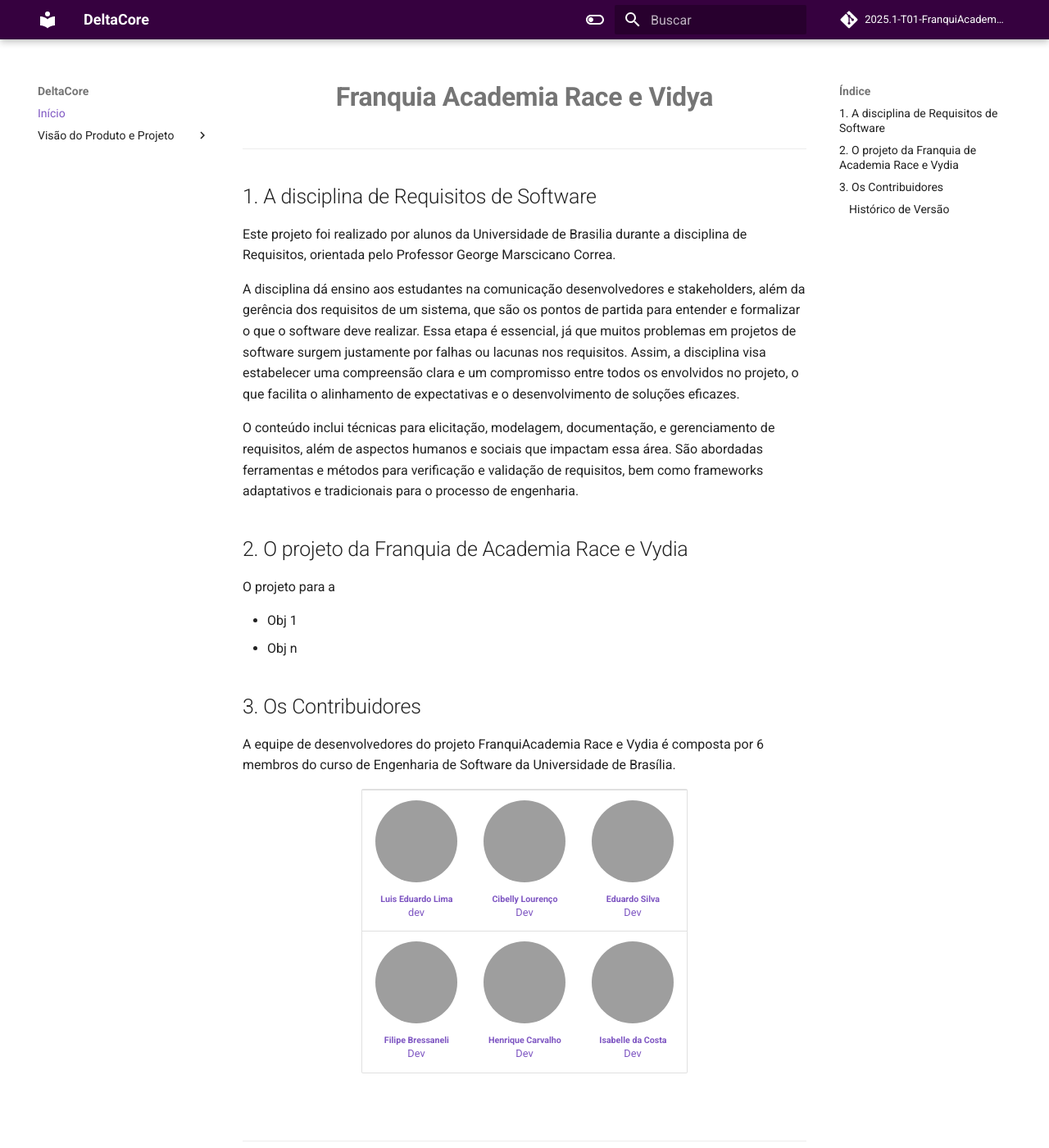
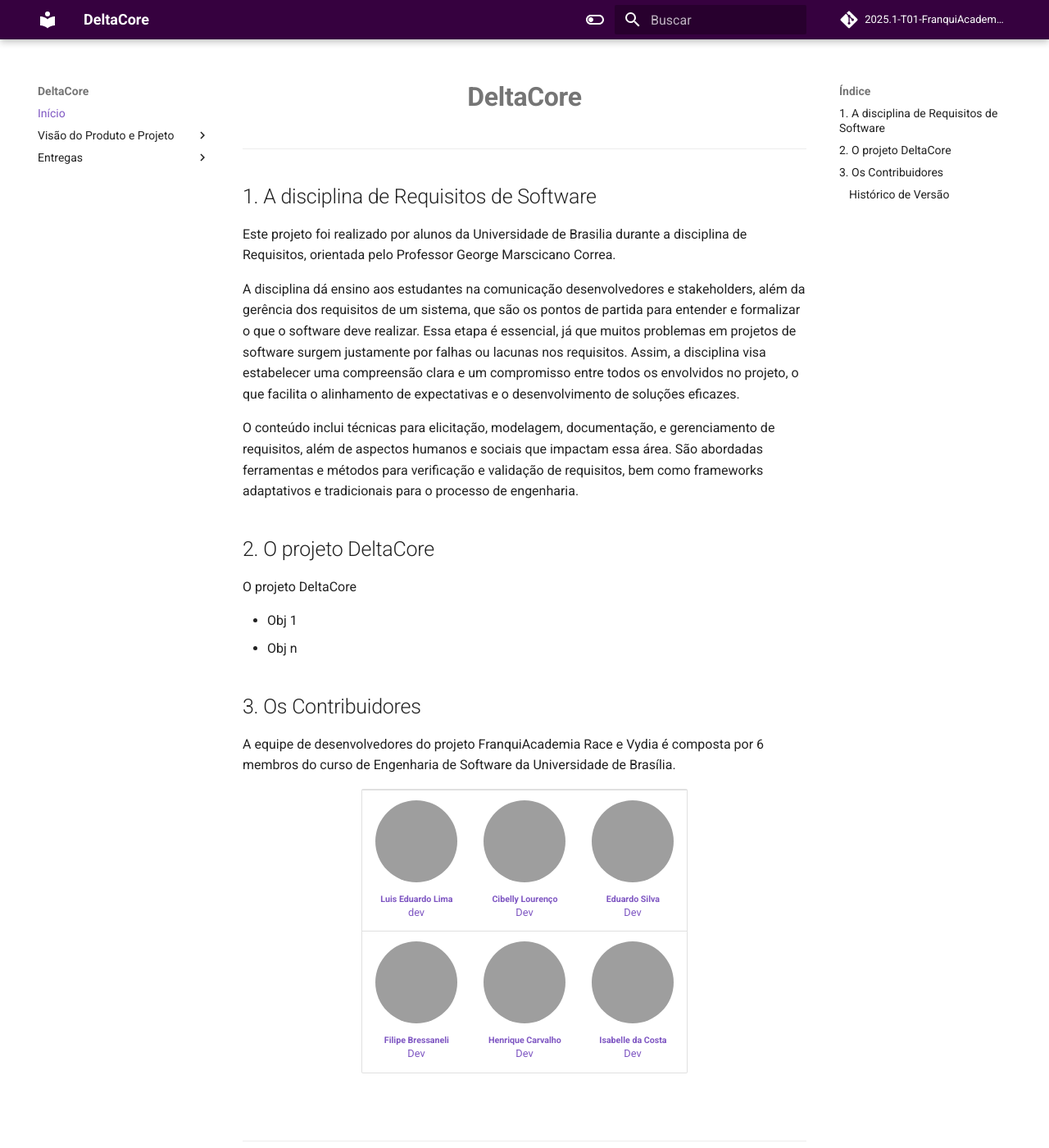
Before and after one commit to mdsreq-fga-unb/2025.1-T01-FranquiAcademia, an MkDocs documentation site: the page built from docs/index.md, in a window 1280 px wide and 1400 px high, cut to the strip 0-1400 px from the top of the window. Shown: the whole strip at 82% size. Built offline with MkDocs 1.6.1 and Material for MkDocs 9.7.7, drawn with Linux system fonts in a browser that asks for light colours; comment, search, counter and statistics services are not loaded; grey boxes are pictures that could not be loaded.

Commit message:
feat: interection with po and some changes in the index

```diff
--- a/docs/index.md
+++ b/docs/index.md
@@ -1,6 +1,6 @@
 
 <div align="center">
-<h1><b>Franquia Academia Race e Vidya</b></h1>
+<h1><b>DeltaCore</b></h1>
 </div>
 ---
 
@@ -12,9 +12,9 @@
 
 O conteúdo inclui técnicas para elicitação, modelagem, documentação, e gerenciamento de requisitos, além de aspectos humanos e sociais que impactam essa área. São abordadas ferramentas e métodos para verificação e validação de requisitos, bem como frameworks adaptativos e tradicionais para o processo de engenharia.
 
-## 2. O projeto da Franquia de Academia Race e Vydia
+## 2. O projeto DeltaCore
 
-O projeto para a <objetivo do projeto>
+O projeto DeltaCore
 
 - Obj 1
 - Obj n
--- a/docs/stylesheets/styles.css
+++ b/docs/stylesheets/styles.css
@@ -2,6 +2,11 @@
   background-color: #36013F;
 
 }
+
+.indent {
+  margin-left: 2em;
+}
+
 
 .md-typeset table:not([class]) th {
   background-color: #36013F;
--- a/mkdocs.yml
+++ b/mkdocs.yml
@@ -9,7 +9,11 @@
     - Cenário Atual do Cliente e Negócio: sections/intro_client.md
     - Solução Proposta: sections/solution.md
     - Estratégias de Engenharia de Software: sections/approach.md
+    - Cronograma e Entregas: sections/schedule.md
+    - Interação entre Equipe e Cliente: sections/interection-po.md
     - Lições Aprendidas: sections/lessons-learned.md
+  - Entregas:
+    - Entrega 1: entregas/1.md
 
 
 
```
Also changed, not shown: docs/sections/interection-po.md (added, +43 -0 lines), docs/sections/intro_client.md (+2 -3 lines), docs/sections/schedule.md (added, +20 -0 lines), docs/entregas/1.md (added).
